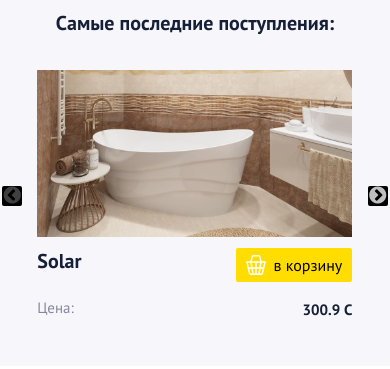
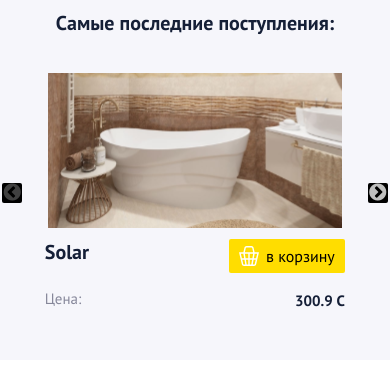
Before and after one commit to KGDreamTeam/roskeramika-front, a React (Create React App) app: page / in a window 390 px wide. Shown: the part 475-844 px from the top of the page. Built offline with nearby package versions, Linux system fonts and the light colour scheme; no server answers.

Commit message:
feature: responsive slider

```diff
--- a/src/assets/style/slides/_newSliderItem.scss
+++ b/src/assets/style/slides/_newSliderItem.scss
@@ -1,10 +1,11 @@
 @import '../templates';
 
 .new-slider-item{
-	width: 315px;
-	max-width: 320px;
+	width: 300px;
+	max-width: 310px;
 	position: relative;
 	margin: 0 auto;
+	padding: 3px;
 	.burn-price{
 		position: absolute;
 		border-radius: 50%;
@@ -12,9 +13,13 @@
 	.content{
 		.image-wrapper{
 			margin-bottom: 11px;
+			@include flexCenter();
+			img{
+				width: 98%;
+			}
 		}
 		.name-wrapper{
-			@include spaceBetween;
+			@include spaceBetween();
 			margin-bottom: 16px;
 			.name{
 				font-size: 20px;
@@ -24,7 +29,7 @@
 			.to-basket{
 				background-color: $btn-yello;
 				padding: 7px 10px;
-				@include alignCenter;
+				@include alignCenter();
 				border-radius: 2px;
 				.basket-mini{
 					margin-right: 7px;
@@ -32,7 +37,7 @@
 			}
 		}
 		.price-wrapper{
-			@include spaceBetween;
+			@include spaceBetween();
 			.price-pr{
 				color: $grey-color;
 				font-size: 15px;
```
